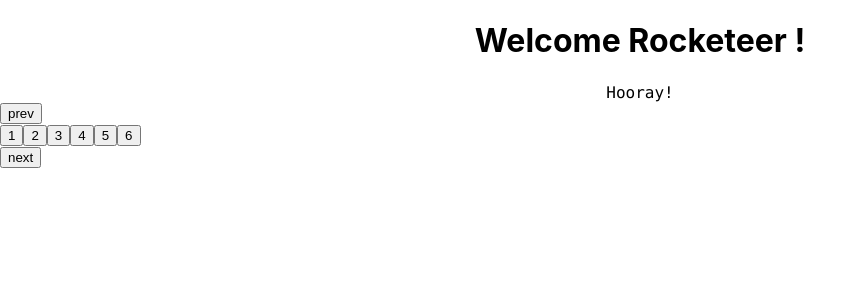
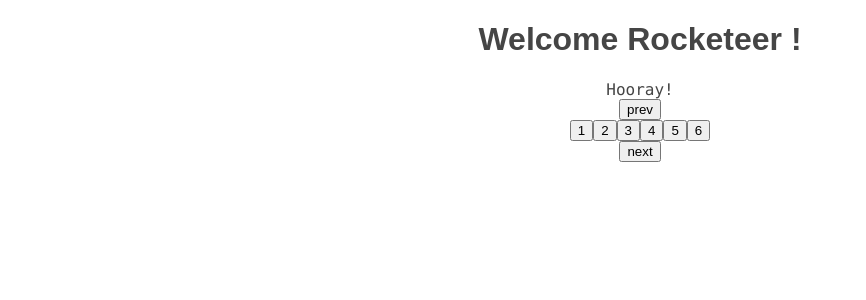
Before and after one commit to geo318/redberry, a React (Create React App) app: page / in a window 1280 px wide. Shown: the top 300 px of the page, without its empty margins (0-866 px from the left). Built offline with nearby package versions, Linux system fonts and the light colour scheme.

Commit message:
more styles moving on to the next page

```diff
--- a/src/App.css
+++ b/src/App.css
@@ -1,50 +1,32 @@
-.App {
+:root {
+  --red: #fe3b1f;
+}
+body {
+  box-sizing: border-box;
+  font-family: "Montserrat", Arial, sans-serif;
+  color: #454545;
   text-align: center;
 }
-
-.App-logo {
-  height: 40vmin;
-  pointer-events: none;
-}
-
-@media (prefers-reduced-motion: no-preference) {
-  .App-logo {
-    animation: App-logo-spin infinite 20s linear;
-  }
-}
-
-.App-header {
-  background-color: #282c34;
-  min-height: 100vh;
-  display: flex;
-  flex-direction: column;
-  align-items: center;
-  justify-content: center;
-  font-size: calc(10px + 2vmin);
-  color: white;
-}
-
-.App-link {
-  color: #61dafb;
-}
-
-@keyframes App-logo-spin {
-  from {
-    transform: rotate(0deg);
-  }
-  to {
-    transform: rotate(360deg);
-  }
-}
-
 input {
-  border: 1px solid #000;
+  border: 1px solid #525557;
   font-size: 14px;
   line-height: 14px;
   padding: 20px 60px;
   width: 455px;
 }
 
+h2 {
+  font-family: "Rowdies", Arial, sans-serif;
+  font-size: 64px;
+  line-height: 80px;
+  color: var(--red);
+}
+
+input:focus {
+  outline: none;
+  border: 1px solid var(--red);
+}
+
 .input-wrap > div {
   margin-bottom: 57px;
 }
--- a/src/App.js
+++ b/src/App.js
@@ -170,15 +170,15 @@ function App() {
   }
 
   return (
-    <>
-      <div className="App">
-        <>{ComponentArr[startPage]}</>
-      </div>
+    <div>
+      <div className="main">
         <form
           onSubmit={(e) => {
             e.preventDefault();
           }}
         >
+          <div>{ComponentArr[startPage]}</div>
+
           <button onClick={prev}>prev</button>
           <Dots
             f={(i) => {
@@ -199,22 +199,9 @@ function App() {
             next
           </button>
         </form>
-    </>
+      </div>
+    </div>
   );
 }
 
-// function PageSet(props) {
-//   return (
-//     <div className = "PageSet">
-//       <p>
-//         <code>middle page!</code>
-//       </p>
-//       <Input place = "First Name" check = {2} r = {'required'} set={props.placeFill} val = {props.val}/>
-//       <Input place = "Last Name" check = {2} r = {'required'} set={props.placeFill} val = {props.val} />
-//       <Input place = "E Mail" check = {emailRGX} r = {'required'} set={props.placeFill} val = {props.val}/>
-//       <Input place = "+995 5__ __ __ __" check = {phoneRGX} set={props.placeFill} val = {props.val}/>
-//     </div>
-//   );
-// }
-
 export default App;
```
Lines whose indentation alone changed are shown as unchanged.
